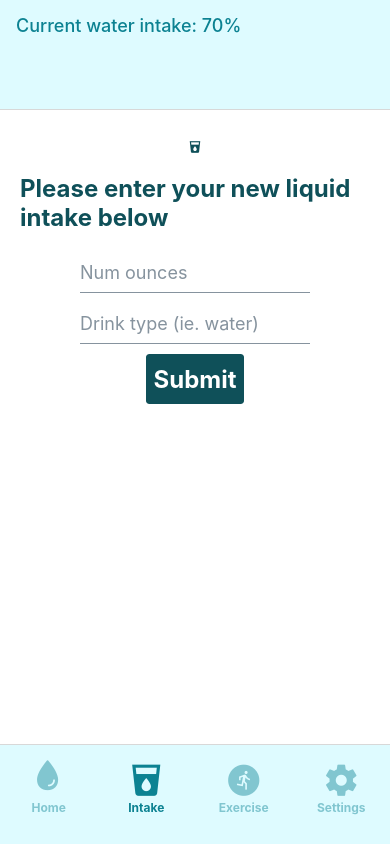
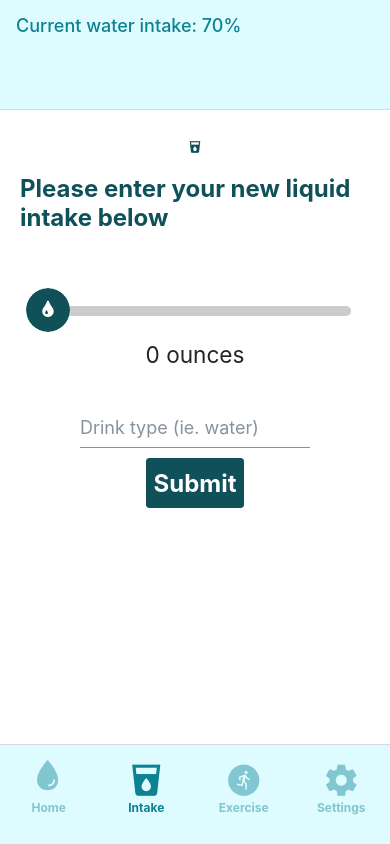
Before and after one commit to richardm213/hydration-helper, a React Native app: screen /Intake in a window 390 px wide. Built offline with nearby package versions, Linux system fonts and the light colour scheme.

Commit message:
Add DrinkSlider to set drink amount

```diff
--- /dev/null
+++ b/components/DrinkSlider.js
@@ -0,0 +1,55 @@
+import {Slider, Icon, Text} from '@rneui/base';
+import {StyleSheet, View} from 'react-native';
+
+const styles = StyleSheet.create({
+  iconContainerStyle: {bottom: 20, right: 20},
+  sliderStyle: {marginBottom: 10},
+  textStyle: {
+    textAlign: 'center',
+  },
+  thumbStyle: {height: 20, width: 20},
+  thumbTouchSize: {height: 40, width: 40},
+  trackStyle: {borderRadius: 20, height: 10},
+  viewStyle: {
+    justifyContent: 'center',
+    padding: '10%',
+    width: '100%',
+  },
+});
+
+export default function DrinkSlider({drinkAmount, setDrinkAmount}) {
+  const turquoise = '#0F5059';
+  return (
+    <View style={styles.viewStyle}>
+      <Slider
+        maximumTrackTintColor="#ccc"
+        maximumValue={40}
+        minimumTrackTintColor="#222"
+        minimumValue={0}
+        onValueChange={value => setDrinkAmount(value)}
+        orientation="horizontal"
+        step={1}
+        style={styles.sliderStyle}
+        thumbStyle={styles.thumbStyle}
+        thumbProps={{
+          children: (
+            <Icon
+              name="tint"
+              type="font-awesome"
+              size={20}
+              reverse
+              containerStyle={styles.iconContainerStyle}
+              color={turquoise}
+            />
+          ),
+        }}
+        thumbTouchSize={styles.thumbTouchSize}
+        trackStyle={styles.trackStyle}
+        value={drinkAmount}
+      />
+      <Text h4 style={styles.textStyle}>
+        {drinkAmount} ounces
+      </Text>
+    </View>
+  );
+}
--- a/components/IntakeTab.js
+++ b/components/IntakeTab.js
@@ -1,5 +1,7 @@
+import {useState} from 'react';
 import {StyleSheet, Text, View} from 'react-native';
 import {Button, Input, Icon} from 'react-native-elements';
+import DrinkSlider from './DrinkSlider';
 
 const white = '#fff';
 const turquoise = '#0F5059';
@@ -36,6 +38,7 @@ const styles = StyleSheet.create({
 });
 
 export default function IntakeTab() {
+  const [drinkAmount, setDrinkAmount] = useState(0);
   return (
     <View style={styles.container}>
       <Icon
@@ -48,7 +51,7 @@ export default function IntakeTab() {
       <Text style={styles.largerTextBlue}>
         Please enter your new liquid intake below
       </Text>
-      <Input inputContainerStyle={styles.input} placeholder="Num ounces" />
+      <DrinkSlider drinkAmount={drinkAmount} setDrinkAmount={setDrinkAmount} />
       <Input
         inputContainerStyle={styles.input}
         placeholder="Drink type (ie. water)"
--- a/package.json
+++ b/package.json
@@ -13,6 +13,8 @@
     "@react-navigation/bottom-tabs": "^6.5.5",
     "@react-navigation/native": "^6.1.4",
     "@react-navigation/native-stack": "^6.9.10",
+    "@rneui/base": "^4.0.0-rc.7",
+    "@rneui/themed": "^4.0.0-rc.7",
     "expo": "~47.0.12",
     "expo-status-bar": "~1.4.2",
     "react": "18.1.0",
```
Also changed, not shown: .eslintrc.js, 1 other file (tests, documents, lock files or other folders).
